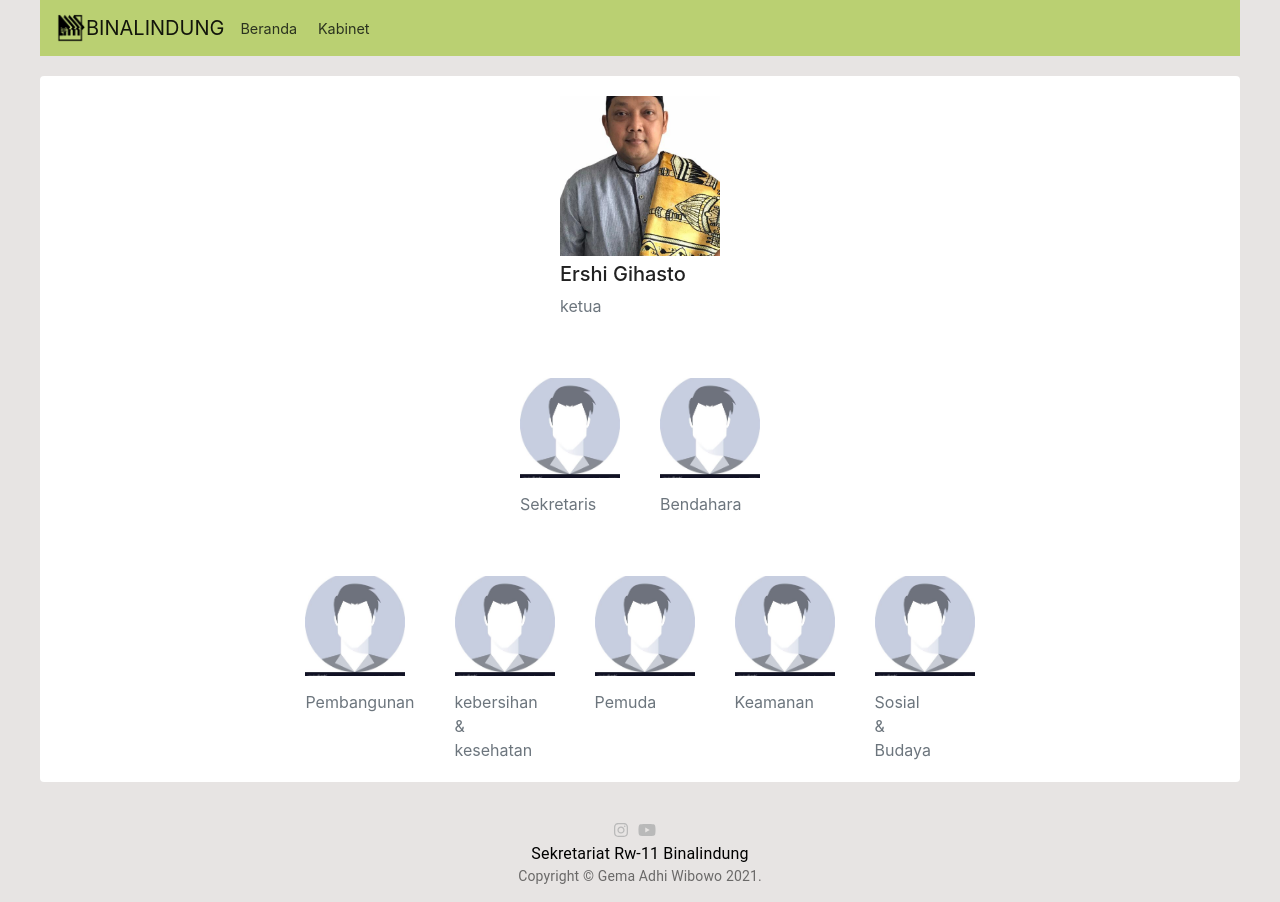
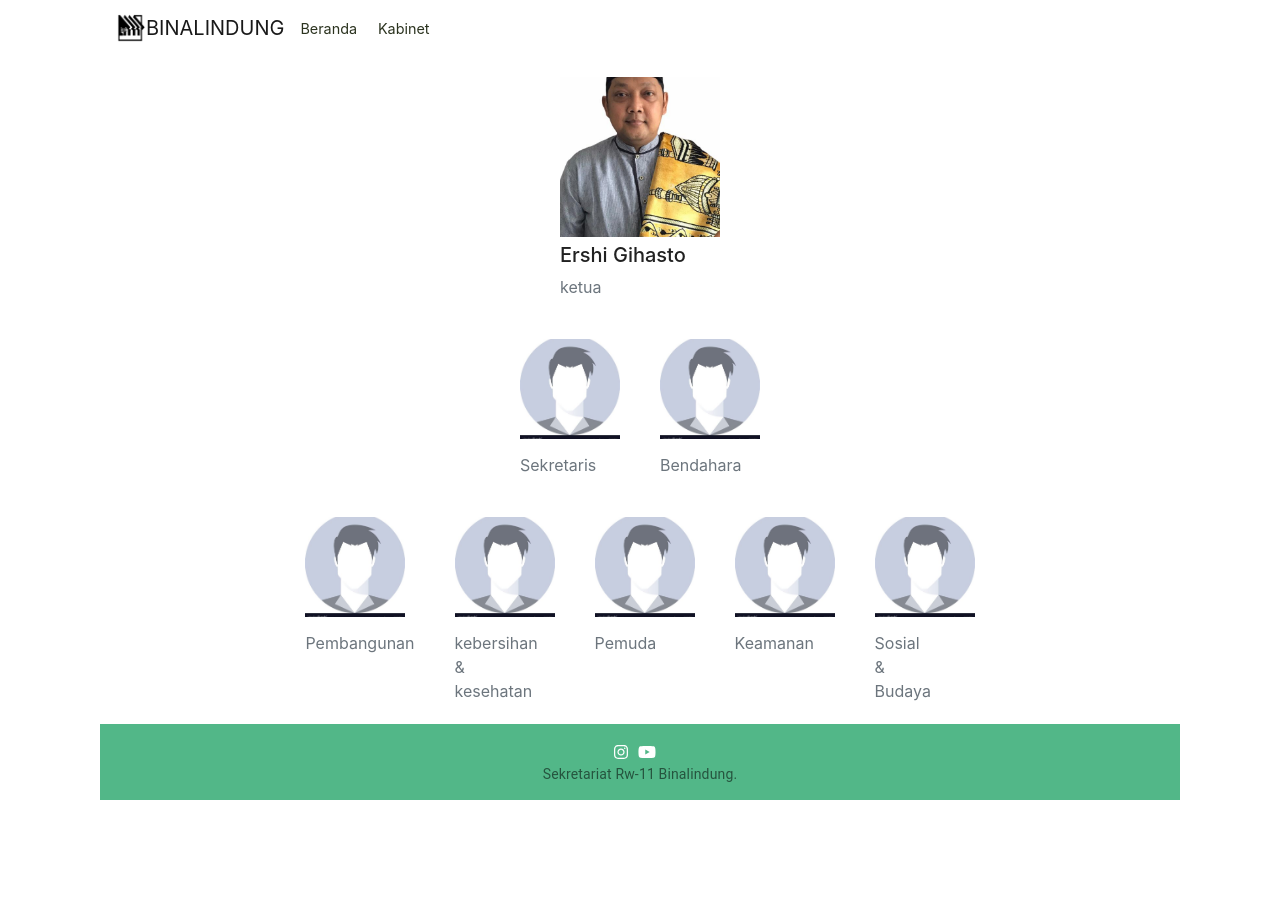
Before and after one commit to odit-bit/binalindung-live-website, a Gatsby site: page /kabinet in a window 1280 px wide. After the commit the page ends 800 px from the top, so only its background shows below. Built offline with nearby package versions, Linux system fonts and the light colour scheme; Gatsby itself is replaced by a stand-in of ours.

Commit message:
change style and Content model

```diff
--- a/src/component/footer.js
+++ b/src/component/footer.js
@@ -1,18 +1,18 @@
 import React from "react"
 import Styled from "styled-components"
 import { graphql, useStaticQuery } from "gatsby"
-// import { Link } from "gatsby"
 
 import { FontAwesomeIcon } from "@fortawesome/react-fontawesome"
 import { faInstagram, faYoutube } from "@fortawesome/free-brands-svg-icons"
 import Typography from "@material-ui/core/Typography"
 
-// import { graphql } from 'gatsby'
-
-const FooterStyle = Styled.div`
+const FooterStyle = Styled.footer`
+background: #52b788 ;
   footer {
+    // margin-top: auto;
     text-align: center ;
     padding: 1rem;
+
   }
   .icons {
       display: inline-grid;
@@ -20,9 +20,13 @@ const FooterStyle = Styled.div`
       grid-gap: 10px;
     }
   .icons svg {
-        width: 60;
-        heigth: 60;
+      width: 120;
+      heigth: 120;
       color: ${({ theme }) => theme.color.social_media_icons};
+      :hover {
+            color: #06d6a0 ;
+            // text-shadow: -1px 0 black, 0 1px black, 1px 0 black, 0 -1px black;
+        }
     }
 `
 
@@ -56,12 +60,17 @@ const Footer = () => {
             <FontAwesomeIcon icon={faYoutube} />
           </a>
         </div>
-        <Typography>Sekretariat Rw-11 Binalindung</Typography>
+        <Typography></Typography>
         <Typography variant="body2" color="textSecondary">
+          {/* {"Copyright © "} */}
+          <span>Sekretariat Rw-11 Binalindung</span>
+          {"."}
+        </Typography>
+        {/* <Typography variant="body2" color="textSecondary">
           {"Copyright © "}
           <span>Gema Adhi Wibowo</span> {new Date().getFullYear()}
           {"."}
-        </Typography>
+        </Typography> */}
       </footer>
     </FooterStyle>
   )
--- a/src/component/header.js
+++ b/src/component/header.js
@@ -7,7 +7,7 @@ import { Navbar } from "react-bootstrap"
 import Nav from "react-bootstrap/Nav"
 
 const HeaderStyle = Styled.header`
-    background: #bad072;
+    background: #ffffff ;
     nav ul {
         margin: 0;
         padding: 0;
@@ -28,7 +28,8 @@ const HeaderStyle = Styled.header`
         // color: ${({ theme }) => theme.color.text};
         color: #2b331f ;
         :hover {
-            color: #666666 ;
+            color: #06d6a0 ;
+            // text-shadow: -1px 0 black, 0 1px black, 1px 0 black, 0 -1px black;
         }
     }
 `
--- a/src/component/layout.js
+++ b/src/component/layout.js
@@ -7,15 +7,18 @@ import Header from "./header"
 import Footer from "./footer"
 
 import Paper from "@material-ui/core/Paper"
+import { Container } from "react-bootstrap"
 
 const LayoutStyle = Styled.div`
-    margin:0 auto;
-    max-width: 1200px;
-    min-height: 100vh;
-    // display: grid;
-    // padding: 1rem;
-    // justify-content: center;
-    // grid-template-rows: auto 1fr auto;
+display: flex;
+flex-direction: column;
+flex: 1;
+justify-content: space-between;
+position: relative;
+max-width: 1080px;
+margin: 0 auto;
+min-height: 100vh
+
 `
 
 const Layout = ({ children }) => {
@@ -30,15 +33,15 @@ const Layout = ({ children }) => {
   // `)
   return (
     <React.Fragment>
-      <header>
       <LayoutStyle>
         <Header />
         <Paper elevation={0}>
+          <Container>
             <main>{children}</main>
+          </Container>
         </Paper>
         <Footer />
       </LayoutStyle>
-      </header>
     </React.Fragment>
   )
 }
--- a/src/component/theme.js
+++ b/src/component/theme.js
@@ -4,9 +4,10 @@ import { Normalize } from "styled-normalize"
 
 const mainTheme = {
   color: {
-    background: "#e7e4e3",
+    background: "#ffffff",
     text: "black",
-    social_media_icons: "#b9b9b9",
+    social_media_icons: "#ffffff",
+    hover: "#06d6a0", //helper
   },
   fonts: {
     header: "Montserrat",
@@ -15,14 +16,19 @@ const mainTheme = {
 }
 
 const GlobalStyle = createGlobalStyle`
+  html {
+    height: 100%;
+  }
   body {
     background: ${({ theme }) => theme.color.background};
     color: ${({ theme }) => theme.color.text};
     // font-family: ${({ theme }) => theme.fonts.copy}, sans-serif;
+
+
   }
 
   h1,h2,h3 {
-        // font-family: ${({ theme }) => theme.fonts.header}, sans-serif;
+    font-family: ${({ theme }) => theme.fonts.header}, sans-serif;
   }
 `
 
--- a/src/pages/kabinet.js
+++ b/src/pages/kabinet.js
@@ -12,16 +12,9 @@ import Row from "react-bootstrap/Row"
 // import Img from "gatsby-image"
 
 const PengurusStyle = Styled.div`
-  .content {
-    align-items: center;
-    // text-align: center;
-    margin:0 auto;
-  }
   div.row {
     display: flex;
     justify-content: center;
-    margin: 20px;
-
   }
   figure.figure {
     margin:20px;
```
Also changed, not shown: src/templates/post.js (+21 -14 lines). Lines whose indentation alone changed are shown as unchanged.
